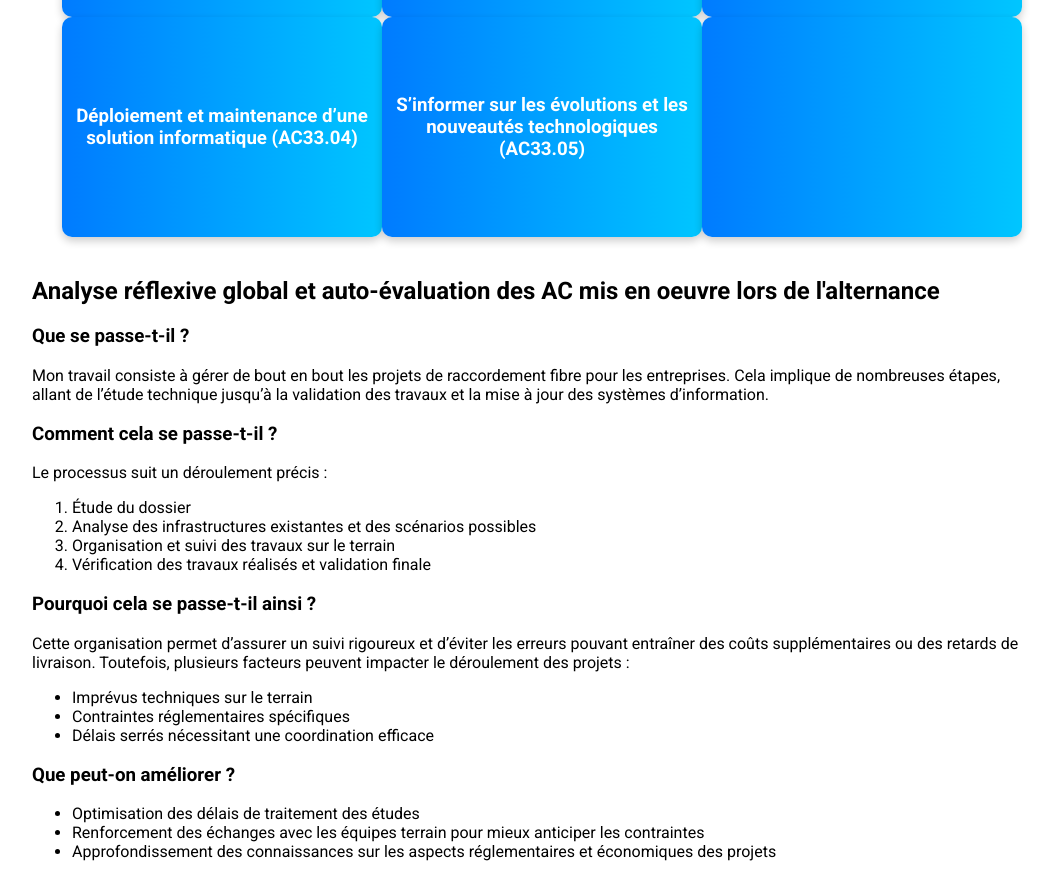
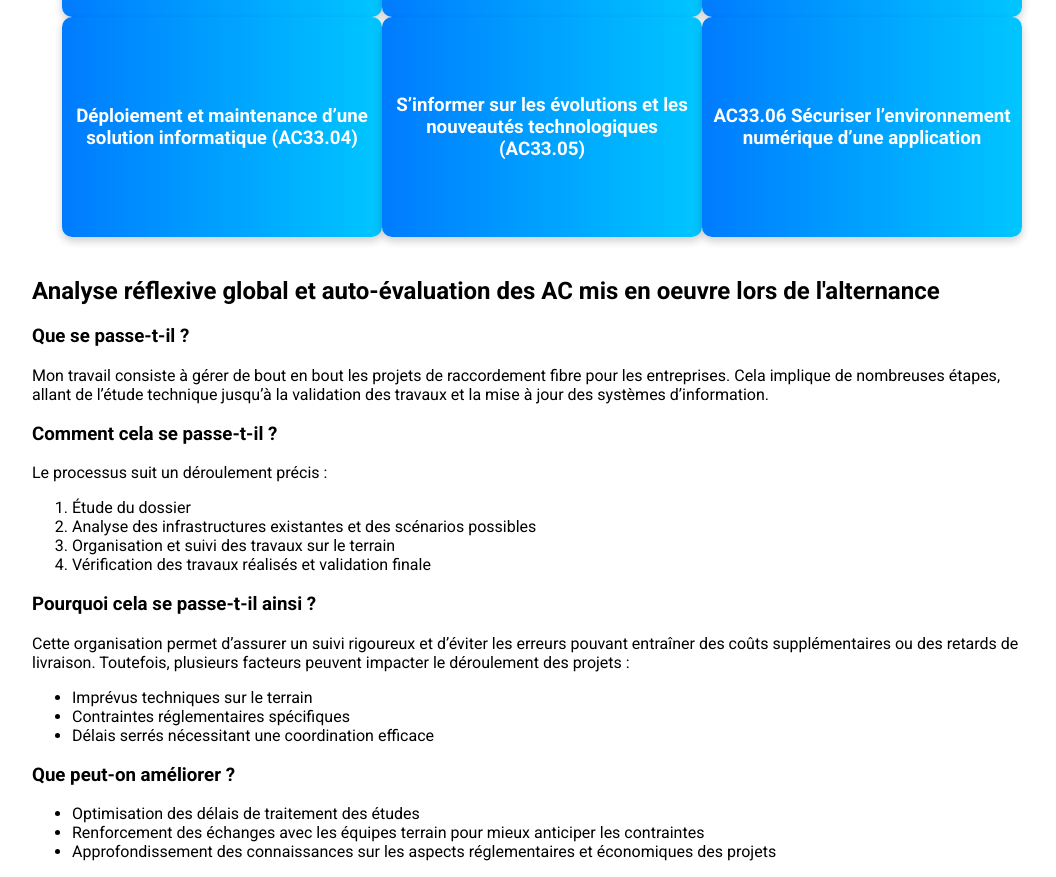
Before and after one commit to Holo-Prism/portfolio.github.io, a plain HTML site: page index.html in a window 1280 px wide. Shown: the part 4432-5309 px from the top of the page, without its empty margins (108-1164 px from the left). Drawn offline with Linux system fonts and the light colour scheme.

Commit message:
Update index.html

```diff
--- a/index.html
+++ b/index.html
@@ -561,7 +561,7 @@
         <div class="flip-card">
             <div class="flip-card-inner">
                 <div class="flip-card-front">
-                    <h3></h3>
+                    <h3>AC33.06 Sécuriser l’environnement numérique d’une application</h3>
                 </div>
                 <div class="flip-card-back">
                     <p>Je m'efforce de me tenir informé des évolutions technologiques, mais je réalise que je pourrais systématiser cette veille technologique en suivant des sources spécialisées et en m’impliquant davantage dans des communautés techniques. Un partage plus régulier de ces informations avec mes collègues permettrait également d’enrichir les connaissances collectives au sein de l’équipe.</p>
```
